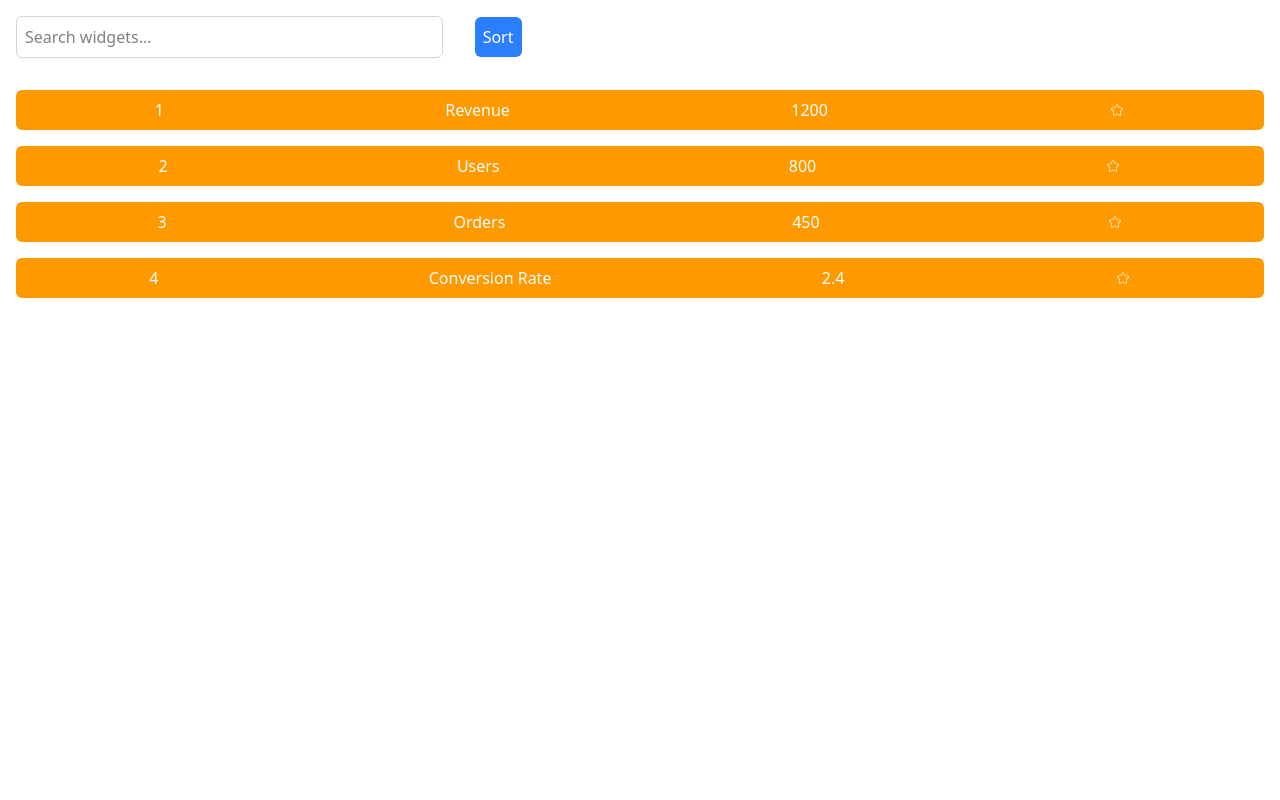
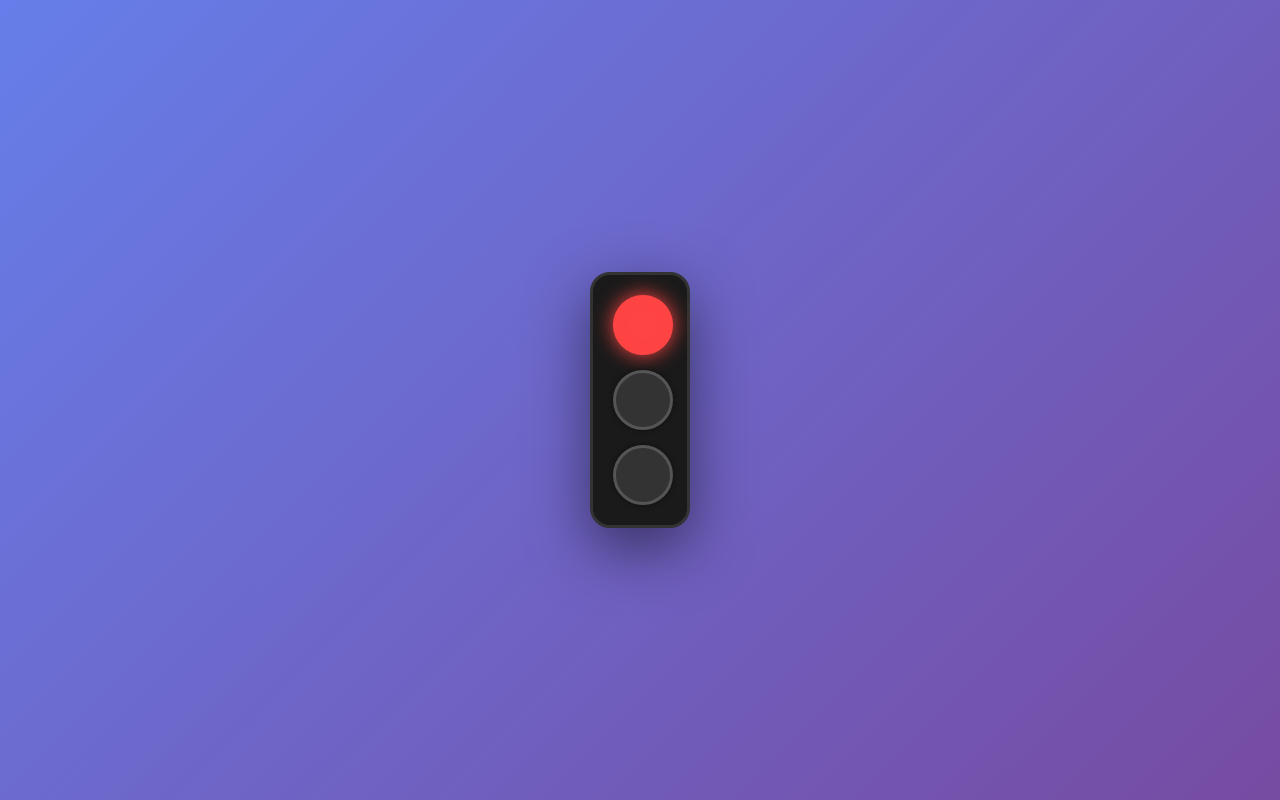
Before and after one commit to ChVAjayReddy/ReactPractice, a React (Vite) app: page / in a window 1280 px wide. Built offline with nearby package versions, Linux system fonts and the light colour scheme.

Commit message:
Signal added

```diff
--- a/src/App.jsx
+++ b/src/App.jsx
@@ -39,10 +39,11 @@ import RollDice from "./components/RollDice";
 import AutoSearch from "./components/AutoSearch";
 import AutoTimer from "./components/AutoTimer";
 import DashboardWidget from "./components/DashboardWidget";
+import Signal from "./components/Signal";
 function App() {
   return (
     <NameProvider>
-      <DashboardWidget />
+      <Signal />
     </NameProvider>
   );
 }
--- /dev/null
+++ b/src/components/Signal.jsx
@@ -0,0 +1,90 @@
+import React, { useState, useEffect } from "react";
+
+const Signal = () => {
+  const [activeLight, setActiveLight] = useState("red");
+
+  useEffect(() => {
+    const sequence = ["red", "yellow", "green"];
+    let currentIndex = 0;
+
+    const interval = setInterval(() => {
+      currentIndex = (currentIndex + 1) % sequence.length;
+      setActiveLight(sequence[currentIndex]);
+    }, 2000);
+
+    return () => clearInterval(interval);
+  }, []);
+
+  const getLightStyle = (color) => {
+    const isActive = activeLight === color;
+    const baseColor = {
+      red: "#FF4444",
+      yellow: "#FFD700",
+      green: "#44FF44",
+    }[color];
+
+    return {
+      width: "60px",
+      height: "60px",
+      borderRadius: "50%",
+      backgroundColor: isActive ? baseColor : "#333333",
+      border: isActive ? `3px solid ${baseColor}` : "3px solid #555555",
+      boxShadow: isActive
+        ? `0 0 20px ${baseColor}, inset 0 0 10px ${baseColor}80`
+        : "0 0 5px rgba(0,0,0,0.5)",
+      transition: "all 0.3s cubic-bezier(0.4, 0, 0.2, 1)",
+      cursor: "pointer",
+    };
+  };
+
+  return (
+    <div
+      style={{
+        display: "flex",
+        justifyContent: "center",
+        alignItems: "center",
+        minHeight: "100vh",
+        background: "linear-gradient(135deg, #667eea 0%, #764ba2 100%)",
+        padding: "20px",
+      }}
+    >
+      <div
+        style={{
+          width: "100px",
+          padding: "20px",
+          backgroundColor: "#1a1a1a",
+          borderRadius: "20px",
+          border: "3px solid #333333",
+          boxShadow: "0 20px 60px rgba(0, 0, 0, 0.5)",
+          display: "flex",
+          flexDirection: "column",
+          gap: "15px",
+          backdropFilter: "blur(10px)",
+        }}
+      >
+        {/* Red Light */}
+        <div
+          style={getLightStyle("red")}
+          onClick={() => setActiveLight("red")}
+          title="Click to change to Red"
+        ></div>
+
+        {/* Yellow Light */}
+        <div
+          style={getLightStyle("yellow")}
+          onClick={() => setActiveLight("yellow")}
+          title="Click to change to Yellow"
+        ></div>
+
+        {/* Green Light */}
+        <div
+          style={getLightStyle("green")}
+          onClick={() => setActiveLight("green")}
+          title="Click to change to Green"
+        ></div>
+      </div>
+    </div>
+  );
+};
+
+export default Signal;
```
